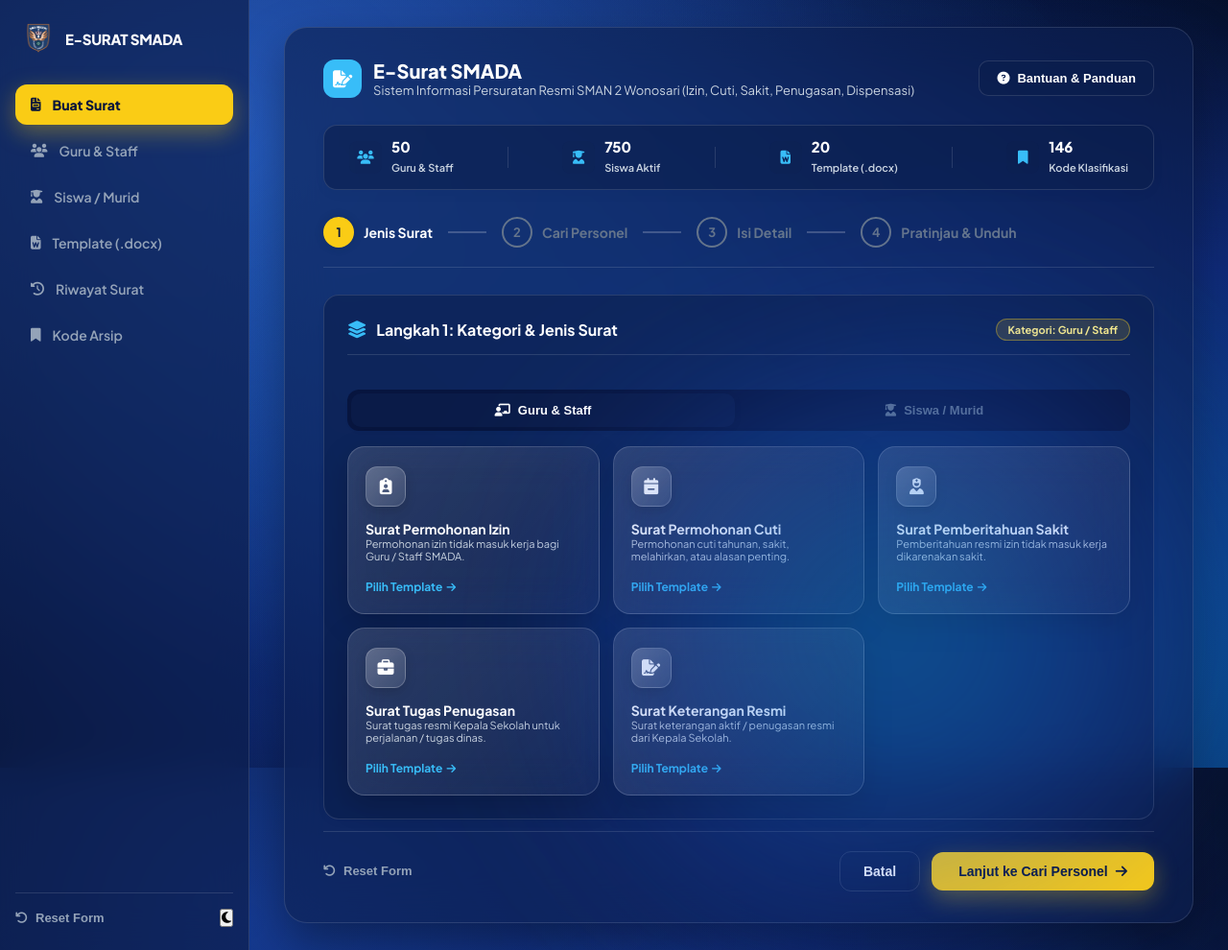
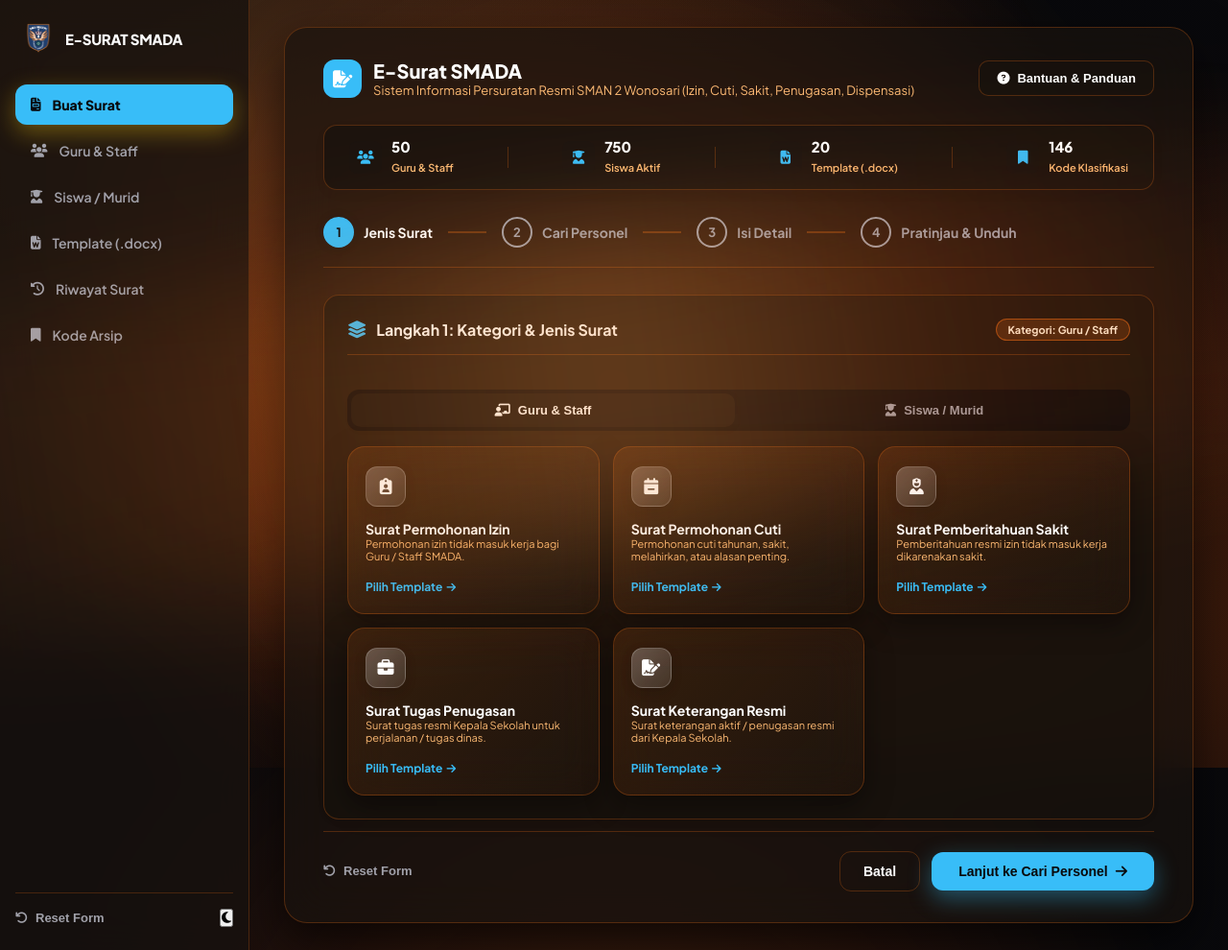
Before and after one commit to wannnn27/E-Surat-SMADA, a Flask app: page / in a window 1280 px wide. Shown: the whole page at 96% size. Run offline with Flask 3, Linux system fonts and the light colour scheme.

Commit message:
Apply Obsidian Amber Copper theme with Cyan CTA accent matching reference image

```diff
--- a/static/style.css
+++ b/static/style.css
@@ -6,84 +6,84 @@
 @import url('https://fonts.googleapis.com/css2?family=Plus+Jakarta+Sans:wght@400;500;600;700;800&display=swap');
 
 :root {
-  /* Color Palette - PayLinks Cobalt Glassmorphism System */
-  --bg-page: #081640;
-  --sidebar-bg: rgba(13, 30, 77, 0.7);
-  --sidebar-border: rgba(255, 255, 255, 0.12);
-  --sidebar-text: #94a3b8;
-  --sidebar-active-bg: #facc15;
-  --sidebar-active-text: #07153b;
+  /* Color Palette - Obsidian Copper & Cyan Glassmorphism System */
+  --bg-page: #09090b;
+  --sidebar-bg: rgba(24, 18, 14, 0.8);
+  --sidebar-border: rgba(249, 115, 22, 0.22);
+  --sidebar-text: #a1a1aa;
+  --sidebar-active-bg: #38bdf8;
+  --sidebar-active-text: #09090b;
 
-  --card-bg: rgba(13, 30, 77, 0.6);
-  --card-border: rgba(255, 255, 255, 0.12);
-  --card-shadow: 0 20px 50px rgba(0, 0, 0, 0.35);
+  --card-bg: rgba(24, 18, 14, 0.72);
+  --card-border: rgba(249, 115, 22, 0.25);
+  --card-shadow: 0 20px 50px rgba(0, 0, 0, 0.65);
 
   --text-primary: #ffffff;
-  --text-secondary: #cbd5e1;
-  --text-muted: #64748b;
+  --text-secondary: #fdba74;
+  --text-muted: #a1a1aa;
 
   --primary-navy: #38bdf8;
-  --primary-blue: #2563eb;
-  --primary-gold: #facc15;
-  --primary-gradient: linear-gradient(135deg, #1d4ed8 0%, #3b82f6 100%);
+  --primary-blue: #0ea5e9;
+  --primary-gold: #f97316;
+  --primary-gradient: linear-gradient(135deg, #ea580c 0%, #f97316 100%);
 
-  --stepper-active-bg: #facc15;
-  --stepper-active-text: #07153b;
-  --stepper-completed-bg: #38bdf8;
-  --stepper-completed-text: #07153b;
-  --stepper-line: rgba(255, 255, 255, 0.2);
+  --stepper-active-bg: #38bdf8;
+  --stepper-active-text: #09090b;
+  --stepper-completed-bg: #f97316;
+  --stepper-completed-text: #ffffff;
+  --stepper-line: rgba(249, 115, 22, 0.3);
 
-  --pill-orange-bg: rgba(250, 204, 21, 0.15);
-  --pill-orange-border: rgba(250, 204, 21, 0.4);
-  --pill-orange-text: #fef08a;
+  --pill-orange-bg: rgba(249, 115, 22, 0.2);
+  --pill-orange-border: rgba(249, 115, 22, 0.5);
+  --pill-orange-text: #ffedd5;
 
-  --pill-purple-bg: rgba(56, 189, 248, 0.15);
-  --pill-purple-border: rgba(56, 189, 248, 0.4);
-  --pill-purple-text: #bae6fd;
+  --pill-purple-bg: rgba(56, 189, 248, 0.2);
+  --pill-purple-border: rgba(56, 189, 248, 0.5);
+  --pill-purple-text: #e0f2fe;
 
-  --input-bg: rgba(255, 255, 255, 0.08);
-  --input-border: rgba(255, 255, 255, 0.18);
+  --input-bg: rgba(255, 255, 255, 0.06);
+  --input-border: rgba(249, 115, 22, 0.25);
   --input-focus: #38bdf8;
 }
 
 [data-theme="dark"] {
-  /* Dark Mode inherits identical cobalt glassmorphism tone */
-  --bg-page: #050d26;
-  --sidebar-bg: rgba(7, 21, 59, 0.85);
-  --sidebar-border: rgba(255, 255, 255, 0.15);
-  --sidebar-text: #94a3b8;
-  --sidebar-active-bg: #facc15;
-  --sidebar-active-text: #07153b;
+  /* Dark Mode inherits identical Obsidian Amber Copper system */
+  --bg-page: #09090b;
+  --sidebar-bg: rgba(18, 13, 10, 0.85);
+  --sidebar-border: rgba(249, 115, 22, 0.25);
+  --sidebar-text: #a1a1aa;
+  --sidebar-active-bg: #38bdf8;
+  --sidebar-active-text: #09090b;
 
-  --card-bg: rgba(7, 21, 59, 0.75);
-  --card-border: rgba(255, 255, 255, 0.15);
-  --card-shadow: 0 20px 50px rgba(0, 0, 0, 0.5);
+  --card-bg: rgba(18, 13, 10, 0.8);
+  --card-border: rgba(249, 115, 22, 0.3);
+  --card-shadow: 0 20px 50px rgba(0, 0, 0, 0.75);
 
   --text-primary: #ffffff;
-  --text-secondary: #cbd5e1;
-  --text-muted: #64748b;
+  --text-secondary: #fdba74;
+  --text-muted: #a1a1aa;
 
   --primary-navy: #38bdf8;
-  --primary-blue: #60a5fa;
-  --primary-gold: #facc15;
-  --primary-gradient: linear-gradient(135deg, #1e3a8a 0%, #3b82f6 100%);
+  --primary-blue: #38bdf8;
+  --primary-gold: #f97316;
+  --primary-gradient: linear-gradient(135deg, #ea580c 0%, #f97316 100%);
 
-  --stepper-active-bg: #facc15;
-  --stepper-active-text: #07153b;
-  --stepper-completed-bg: #38bdf8;
-  --stepper-completed-text: #07153b;
-  --stepper-line: rgba(255, 255, 255, 0.2);
+  --stepper-active-bg: #38bdf8;
+  --stepper-active-text: #09090b;
+  --stepper-completed-bg: #f97316;
+  --stepper-completed-text: #ffffff;
+  --stepper-line: rgba(249, 115, 22, 0.3);
 
-  --pill-orange-bg: rgba(250, 204, 21, 0.2);
-  --pill-orange-border: #facc15;
-  --pill-orange-text: #fef08a;
+  --pill-orange-bg: rgba(249, 115, 22, 0.25);
+  --pill-orange-border: #f97316;
+  --pill-orange-text: #ffedd5;
 
-  --pill-purple-bg: rgba(56, 189, 248, 0.2);
+  --pill-purple-bg: rgba(56, 189, 248, 0.25);
   --pill-purple-border: #38bdf8;
-  --pill-purple-text: #bae6fd;
+  --pill-purple-text: #e0f2fe;
 
-  --input-bg: rgba(255, 255, 255, 0.08);
-  --input-border: rgba(255, 255, 255, 0.2);
+  --input-bg: rgba(255, 255, 255, 0.06);
+  --input-border: rgba(249, 115, 22, 0.3);
   --input-focus: #38bdf8;
 }
 
@@ -97,11 +97,9 @@
 
 body {
   font-family: 'Plus Jakarta Sans', -apple-system, BlinkMacSystemFont, sans-serif;
-  background-color: #081640;
+  background-color: #09090b;
   background-image:
-    radial-gradient(circle at 20% 20%, rgba(37, 99, 235, 0.45) 0%, transparent 55%),
-    radial-gradient(circle at 80% 80%, rgba(29, 78, 216, 0.35) 0%, transparent 55%),
-    radial-gradient(circle at 50% 50%, rgba(13, 40, 117, 0.9) 0%, #050e26 100%);
+    radial-gradient(circle at 50% 50%, rgba(249, 115, 22, 0.25) 0%, rgba(194, 65, 12, 0.15) 45%, rgba(9, 9, 11, 0.95) 80%);
   background-attachment: fixed;
   color: var(--text-primary);
   min-height: 100vh;
@@ -517,7 +515,7 @@ body {
   gap: 14px;
 }
 
-/* Liquid Ribbon Wave Background Overlay */
+/* Warm Amber Copper Liquid Ribbon Mesh */
 body::before {
   content: '';
   position: fixed;
@@ -526,9 +524,9 @@ body::before {
   right: 0;
   bottom: 0;
   background:
-    radial-gradient(ellipse at 85% 90%, rgba(2, 132, 199, 0.5) 0%, rgba(29, 78, 216, 0.35) 45%, transparent 75%),
-    radial-gradient(ellipse at 15% 15%, rgba(59, 130, 246, 0.45) 0%, transparent 60%),
-    radial-gradient(ellipse at 50% 50%, rgba(13, 148, 136, 0.2) 0%, transparent 70%);
+    radial-gradient(ellipse at 50% 50%, rgba(249, 115, 22, 0.35) 0%, rgba(194, 65, 12, 0.2) 45%, transparent 75%),
+    radial-gradient(ellipse at 15% 20%, rgba(251, 146, 60, 0.25) 0%, transparent 60%),
+    radial-gradient(ellipse at 85% 80%, rgba(234, 88, 12, 0.25) 0%, transparent 65%);
   pointer-events: none;
   z-index: 0;
 }
@@ -536,23 +534,23 @@ body::before {
 body::after {
   content: '';
   position: fixed;
-  bottom: -20%;
-  right: -10%;
-  width: 75vw;
-  height: 75vh;
-  background: radial-gradient(circle, rgba(14, 165, 233, 0.4) 0%, rgba(29, 78, 216, 0.3) 40%, transparent 70%);
-  filter: blur(80px);
-  transform: rotate(-20deg);
+  top: 30%;
+  left: -20%;
+  width: 140vw;
+  height: 40vh;
+  background: linear-gradient(90deg, transparent 0%, rgba(249, 115, 22, 0.15) 30%, rgba(251, 146, 60, 0.3) 50%, rgba(234, 88, 12, 0.15) 70%, transparent 100%);
+  filter: blur(60px);
+  transform: rotate(-8deg);
   pointer-events: none;
   z-index: 0;
 }
 
 .surat-select-card {
   position: relative;
-  background: linear-gradient(135deg, rgba(255, 255, 255, 0.14) 0%, rgba(255, 255, 255, 0.04) 100%);
+  background: linear-gradient(135deg, rgba(249, 115, 22, 0.14) 0%, rgba(249, 115, 22, 0.03) 100%);
   backdrop-filter: blur(20px);
   -webkit-backdrop-filter: blur(20px);
-  border: 1px solid rgba(255, 255, 255, 0.18);
+  border: 1px solid rgba(249, 115, 22, 0.25);
   border-radius: 18px;
   padding: 20px 18px;
   cursor: pointer;
@@ -561,47 +559,47 @@ body::after {
   justify-content: space-between;
   gap: 14px;
   overflow: hidden;
-  box-shadow: 0 10px 30px rgba(0, 0, 0, 0.2);
+  box-shadow: 0 10px 30px rgba(0, 0, 0, 0.4);
   transition: all 0.3s cubic-bezier(0.16, 1, 0.3, 1);
 }
 
 .surat-select-card:hover {
-  background: linear-gradient(135deg, rgba(255, 255, 255, 0.22) 0%, rgba(255, 255, 255, 0.08) 100%);
-  border-color: rgba(255, 255, 255, 0.35);
+  background: linear-gradient(135deg, rgba(249, 115, 22, 0.22) 0%, rgba(249, 115, 22, 0.08) 100%);
+  border-color: rgba(249, 115, 22, 0.45);
   transform: translateY(-4px);
-  box-shadow: 0 16px 40px rgba(0, 0, 0, 0.3);
+  box-shadow: 0 16px 40px rgba(249, 115, 22, 0.2);
 }
 
 .surat-select-card.active {
-  background: #ffffff !important;
-  color: #0f172a !important;
-  border-color: #ffffff !important;
-  box-shadow: 0 20px 50px rgba(0, 0, 0, 0.4), 0 0 30px rgba(255, 255, 255, 0.3) !important;
+  background: linear-gradient(135deg, rgba(249, 115, 22, 0.3) 0%, rgba(194, 65, 12, 0.2) 100%) !important;
+  color: #ffffff !important;
+  border-color: #f97316 !important;
+  box-shadow: 0 20px 50px rgba(249, 115, 22, 0.35), 0 0 30px rgba(249, 115, 22, 0.2) !important;
   transform: translateY(-4px);
 }
 
 .surat-select-card.active .card-title-text {
-  color: #0f172a !important;
+  color: #ffffff !important;
   font-weight: 800;
 }
 
 .surat-select-card.active .card-desc-text {
-  color: #475569 !important;
+  color: #ffedd5 !important;
 }
 
 .surat-select-card.active .card-icon-box {
-  background: #2563eb !important;
+  background: #f97316 !important;
   color: #ffffff !important;
-  border-color: #2563eb !important;
+  border-color: #f97316 !important;
 }
 
 .surat-select-card.active .card-check-icon {
-  color: #2563eb !important;
+  color: #38bdf8 !important;
   opacity: 1;
 }
 
 .surat-select-card.active .card-bottom-link {
-  color: #2563eb !important;
+  color: #38bdf8 !important;
   font-weight: 800;
 }
 
@@ -786,22 +784,22 @@ input.form-control:focus {
   padding: 12px 28px;
   border: none;
   border-radius: 12px;
-  background: #facc15;
-  color: #07153b;
+  background: #38bdf8;
+  color: #09090b;
   font-size: 14px;
   font-weight: 800;
   cursor: pointer;
   display: flex;
   align-items: center;
   gap: 8px;
-  box-shadow: 0 8px 24px rgba(250, 204, 21, 0.35);
+  box-shadow: 0 8px 24px rgba(56, 189, 248, 0.4);
   transition: all 0.25s ease;
 }
 
 .btn-bottom-navy:hover {
-  background: #f59e0b;
+  background: #7dd3fc;
   transform: translateY(-2px);
-  box-shadow: 0 12px 28px rgba(250, 204, 21, 0.5);
+  box-shadow: 0 12px 28px rgba(56, 189, 248, 0.6);
 }
 
 /* Document Live Preview Sheet Container */
```
